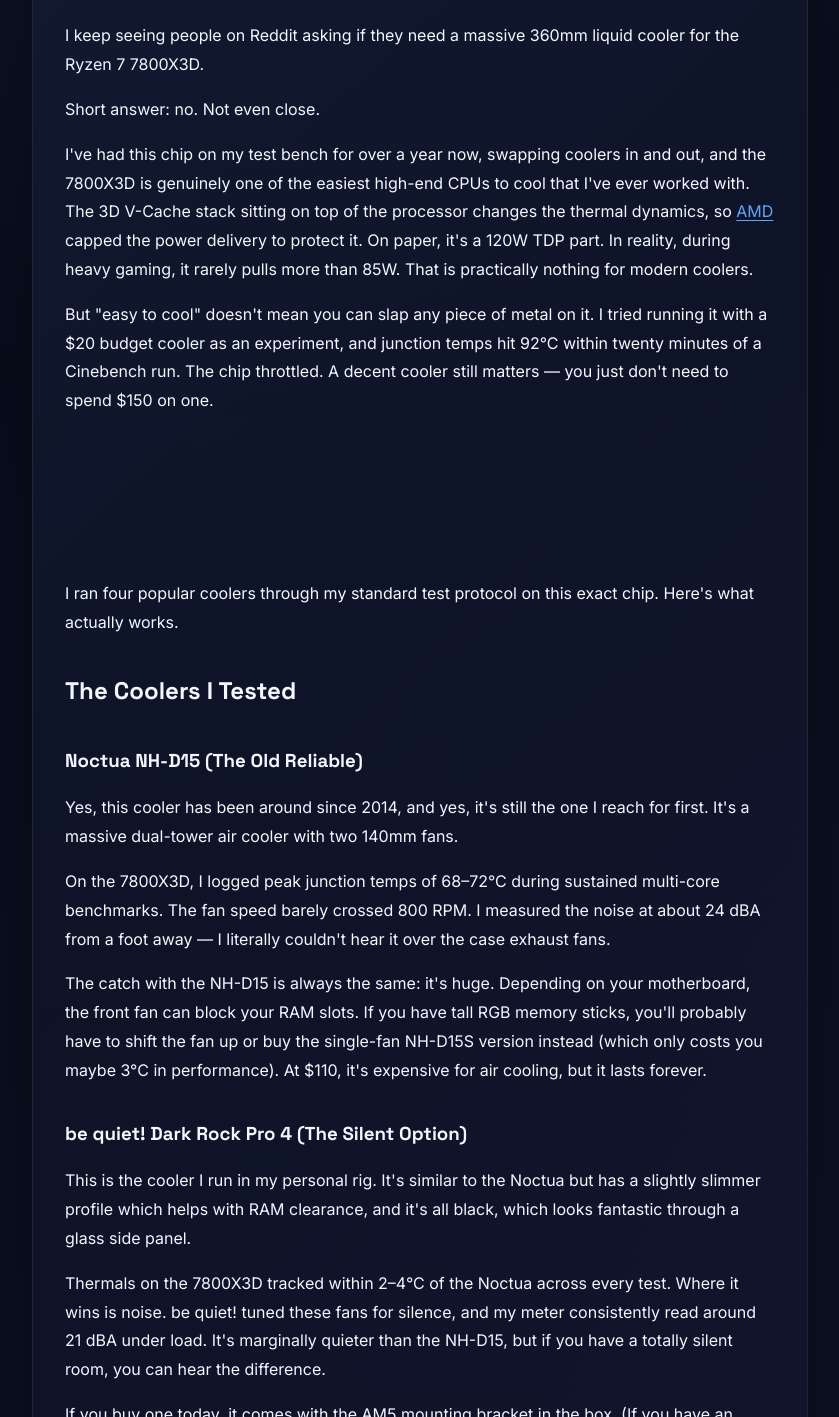
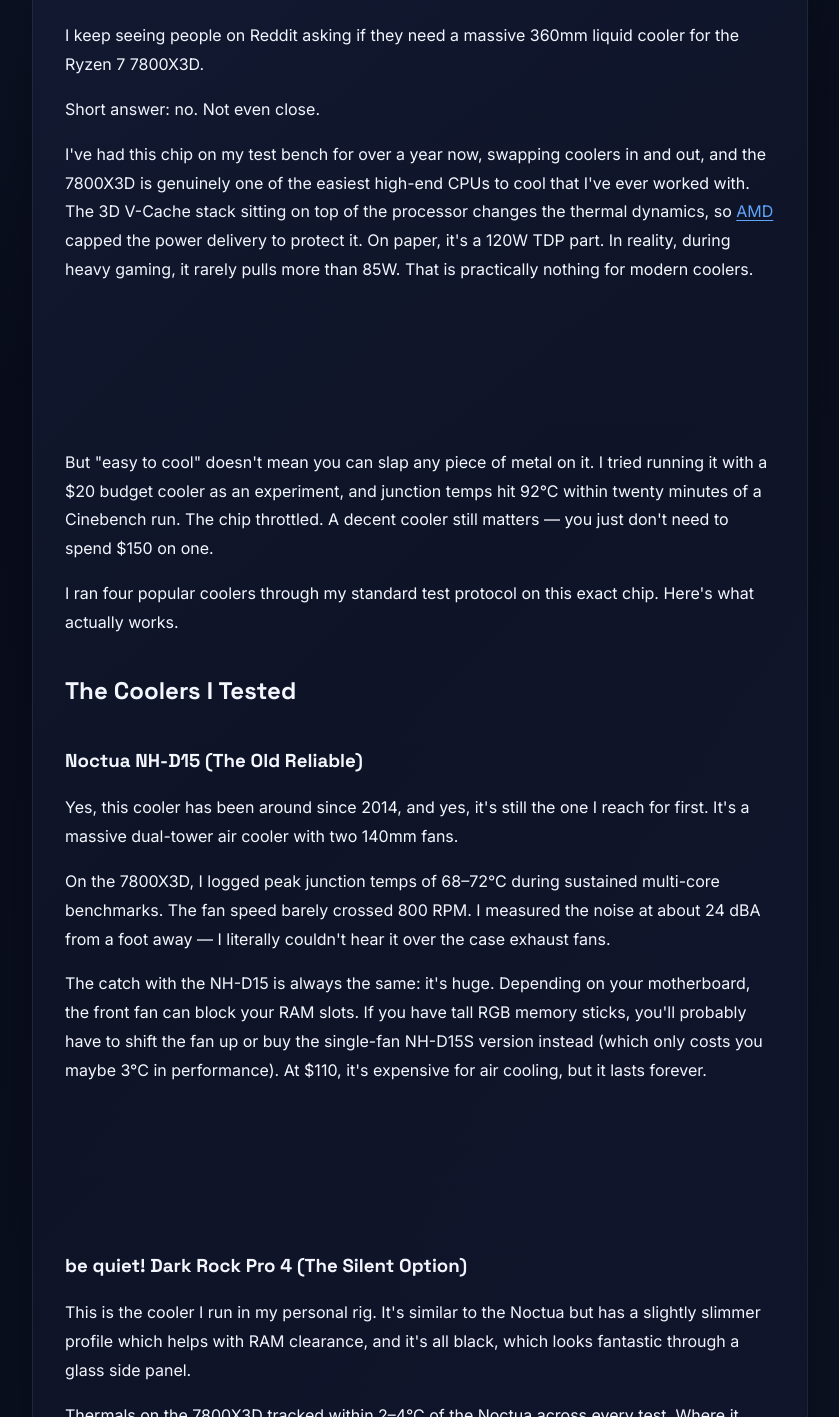
Before and after one commit to mert121212/zyrox-blog, a Next.js app: page /posts/best-cpu-cooler-for-ryzen-7-7800x3d/ in a window 1280 px wide. Shown: the part 1110-2527 px from the top of the page, without its empty margins (64-903 px from the left). Built offline with nearby package versions, Linux system fonts and the light colour scheme.

Commit message:
fix: replace next/script with vanilla JS loader to fix data-nscript error, add 5 ads per article

```diff
--- a/app/layout.tsx
+++ b/app/layout.tsx
@@ -1,11 +1,12 @@
 import type { Metadata } from 'next';
 import { Inter, Space_Grotesk } from 'next/font/google';
 import dynamic from 'next/dynamic';
-import Script from 'next/script';
+
 import './globals.css';
 import { SiteHeader } from '@/components/site-header';
 import { SiteFooter } from '@/components/site-footer';
 import { CookieBanner } from '@/components/cookie-banner';
+import { AdSenseScript } from '@/components/adsense-script';
 
 // Client-only — uses scroll event listener, must not SSR
 const BackToTop = dynamic(
@@ -94,12 +95,8 @@
                 <link rel="manifest" href="/site.webmanifest" />
             </head>
             <body suppressHydrationWarning>
-                {/* AdSense — loaded AFTER React hydration to prevent DOM mismatch errors */}
-                <Script
-                    src="https://pagead2.googlesyndication.com/pagead/js/adsbygoogle.js?client=ca-pub-5194383766905175"
-                    crossOrigin="anonymous"
-                    strategy="afterInteractive"
-                />
+                {/* AdSense — loaded AFTER React hydration via vanilla JS to avoid data-nscript error */}
+                <AdSenseScript />
                 <script
                     type="application/ld+json"
                     dangerouslySetInnerHTML={{ __html: JSON.stringify(jsonLd) }}
--- a/app/posts/[slug]/page.tsx
+++ b/app/posts/[slug]/page.tsx
@@ -7,7 +7,7 @@
 import { AuthorCard } from '@/components/author-card';
 import { Breadcrumb } from '@/components/breadcrumb';
 import { RelatedPosts } from '@/components/related-posts';
-import { injectMidArticleAd } from '@/lib/ads';
+import { injectMidArticleAds } from '@/lib/ads';
 
 // Ensure all internal links rendered from markdown have trailing slashes,
 // matching the trailingSlash: true config. Prevents 301 redirects that
@@ -104,7 +104,7 @@
     const author = getAuthorBySlug(post.author);
     const rawHtml = marked.parse(post.content);
     // Inject a mid-article ad after the 4th paragraph
-    const contentHtml = injectMidArticleAd(rawHtml as string, 4);
+    const contentHtml = injectMidArticleAds(rawHtml as string);
     const allPosts = getAllPosts();
 
     const jsonLd = {
--- a/components/ad-banner.tsx
+++ b/components/ad-banner.tsx
@@ -30,37 +30,27 @@
             const el = containerRef.current;
             if (!el) return;
 
-            // CRITICAL: Do NOT push if container is hidden (display:none) or has 0 available width!
-            // This prevents "TagError: adsbygoogle.push() error: No slot size for availableWidth=0"
             const rect = el.getBoundingClientRect();
-            if (rect.width <= 0 || el.offsetWidth <= 0) {
-                return;
-            }
+            if (rect.width <= 0 || el.offsetWidth <= 0) return;
 
             pushed.current = true;
             try {
                 // @ts-ignore
                 (window.adsbygoogle = window.adsbygoogle || []).push({});
             } catch (err) {
-                // Ignore benign AdSense tag errors gracefully
                 console.warn('AdSense notice:', err);
             }
         };
 
-        // Try pushing after DOM layout
-        const timer = setTimeout(tryPush, 200);
+        const timer = setTimeout(tryPush, 300);
 
-        // If the element starts hidden (e.g. sidebar on mobile or slow flex layout),
-        // observe it so we push immediately when it receives positive width.
         let resizeObserver: ResizeObserver | null = null;
         if (typeof ResizeObserver !== 'undefined' && containerRef.current) {
             resizeObserver = new ResizeObserver((entries) => {
                 for (const entry of entries) {
                     if (!pushed.current && entry.contentRect.width > 0) {
                         tryPush();
-                        if (pushed.current && resizeObserver) {
-                            resizeObserver.disconnect();
-                        }
+                        if (pushed.current && resizeObserver) resizeObserver.disconnect();
                     }
                 }
             });
@@ -69,28 +59,15 @@
 
         return () => {
             clearTimeout(timer);
-            if (resizeObserver) {
-                resizeObserver.disconnect();
-            }
+            if (resizeObserver) resizeObserver.disconnect();
         };
     }, [mounted]);
 
     if (!mounted) return null;
 
     return (
-        <div
-            ref={containerRef}
-            style={{
-                margin: '2rem 0',
-                textAlign: 'center',
-                overflow: 'hidden',
-                minHeight: '100px',
-                width: '100%',
-                display: 'block'
-            }}
-        >
-            <ins
-                className="adsbygoogle"
+        <div ref={containerRef} style={{ margin: '2rem 0', textAlign: 'center', overflow: 'hidden', minHeight: '100px', width: '100%' }}>
+            <ins className="adsbygoogle"
                 style={{ display: 'block', width: '100%' }}
                 data-ad-client="ca-pub-5194383766905175"
                 data-ad-slot={dataAdSlot}
@@ -101,23 +78,31 @@
     );
 }
 
+/**
+ * Finds all mid-article-ad-placeholder-* divs in the DOM
+ * and portals an AdBanner into each one.
+ */
 export function MidArticleAdInjector() {
-    const [placeholder, setPlaceholder] = useState<HTMLElement | null>(null);
+    const [placeholders, setPlaceholders] = useState<HTMLElement[]>([]);
 
     useEffect(() => {
-        const checkPlaceholder = () => {
-            const el = document.getElementById('mid-article-ad-placeholder');
-            if (el) {
-                setPlaceholder(el);
+        const timer = setTimeout(() => {
+            const els: HTMLElement[] = [];
+            // Find all placeholders (mid-article-ad-placeholder-0, mid-article-ad-placeholder-1, etc.)
+            for (let i = 0; i < 5; i++) {
+                const el = document.getElementById(`mid-article-ad-placeholder-${i}`);
+                if (el) els.push(el);
             }
-        };
-
-        // Check after DOM is ready
-        const timer = setTimeout(checkPlaceholder, 100);
+            if (els.length > 0) setPlaceholders(els);
+        }, 200);
         return () => clearTimeout(timer);
     }, []);
 
-    if (!placeholder) return null;
+    if (placeholders.length === 0) return null;
 
-    return createPortal(<AdBanner />, placeholder);
+    return (
+        <>
+            {placeholders.map((el, idx) => createPortal(<AdBanner key={idx} />, el))}
+        </>
+    );
 }
--- /dev/null
+++ b/components/adsense-script.tsx
@@ -0,0 +1,24 @@
+'use client';
+
+import { useEffect } from 'react';
+
+/**
+ * Loads the AdSense script after React hydration using vanilla JS.
+ * This avoids:
+ * 1. Hydration mismatch (script loads after hydration)
+ * 2. data-nscript attribute error (next/script adds this, AdSense rejects it)
+ */
+export function AdSenseScript() {
+    useEffect(() => {
+        // Don't load if already loaded
+        if (document.querySelector('script[src*="adsbygoogle"]')) return;
+
+        const script = document.createElement('script');
+        script.src = 'https://pagead2.googlesyndication.com/pagead/js/adsbygoogle.js?client=ca-pub-5194383766905175';
+        script.async = true;
+        script.crossOrigin = 'anonymous';
+        document.head.appendChild(script);
+    }, []);
+
+    return null;
+}
--- a/lib/ads.ts
+++ b/lib/ads.ts
@@ -1,49 +1,61 @@
 /**
- * Safely injects an ad placeholder into article HTML after the Nth paragraph.
+ * Injects ad placeholders into article HTML after specific paragraphs.
+ * Places two mid-article ads: one after the 3rd paragraph and one after the 8th.
  * Uses index search to avoid malformed HTML tag splitting.
  */
-export function injectMidArticleAd(html: string, afterParagraph: number = 4): string {
+export function injectMidArticleAds(html: string): string {
     if (!html) return '';
-    const adHtml = `<div id="mid-article-ad-placeholder"></div>`;
 
-    let count = 0;
-    let index = 0;
-    let targetIndex = -1;
+    // Count total </p> tags first
+    let totalParagraphs = 0;
+    let searchIdx = 0;
+    while (true) {
+        const found = html.indexOf('</p>', searchIdx);
+        if (found === -1) break;
+        totalParagraphs++;
+        searchIdx = found + 4;
+    }
 
-    // Count total <p> closures and find the target paragraph
-    while (index !== -1) {
-        index = html.indexOf('</p>', index);
-        if (index !== -1) {
+    // Need at least 4 paragraphs to inject anything
+    if (totalParagraphs < 4) return html;
+
+    // Determine insertion points
+    const insertAfter: number[] = [];
+
+    if (totalParagraphs >= 8) {
+        // Long article: insert after 3rd and 8th paragraph
+        insertAfter.push(3, 8);
+    } else if (totalParagraphs >= 5) {
+        // Medium article: insert after 3rd paragraph only
+        insertAfter.push(3);
+    } else {
+        // Short article (4 paragraphs): insert after 2nd
+        insertAfter.push(2);
+    }
+
+    // Insert from last to first to preserve indices
+    const sortedDesc = [...insertAfter].sort((a, b) => b - a);
+
+    let result = html;
+    for (let i = 0; i < sortedDesc.length; i++) {
+        const afterP = sortedDesc[i];
+        const placeholderId = `mid-article-ad-placeholder-${i}`;
+        const adHtml = `<div id="${placeholderId}"></div>`;
+
+        let count = 0;
+        let idx = 0;
+        while (true) {
+            const found = result.indexOf('</p>', idx);
+            if (found === -1) break;
             count++;
-            if (count === afterParagraph) {
-                targetIndex = index + 4; // right after '</p>'
+            if (count === afterP) {
+                const insertAt = found + 4;
+                result = result.slice(0, insertAt) + adHtml + result.slice(insertAt);
                 break;
             }
-            index += 4;
+            idx = found + 4;
         }
     }
 
-    if (targetIndex !== -1) {
-        return html.slice(0, targetIndex) + adHtml + html.slice(targetIndex);
-    }
-
-    // If there are fewer paragraphs than afterParagraph, but at least 2, place at midpoint
-    if (count >= 2) {
-        const midTarget = Math.floor(count / 2);
-        let midCount = 0;
-        let midIdx = 0;
-        while (midIdx !== -1) {
-            midIdx = html.indexOf('</p>', midIdx);
-            if (midIdx !== -1) {
-                midCount++;
-                if (midCount === midTarget) {
-                    const insertAt = midIdx + 4;
-                    return html.slice(0, insertAt) + adHtml + html.slice(insertAt);
-                }
-                midIdx += 4;
-            }
-        }
-    }
-
-    return html;
+    return result;
 }
```
